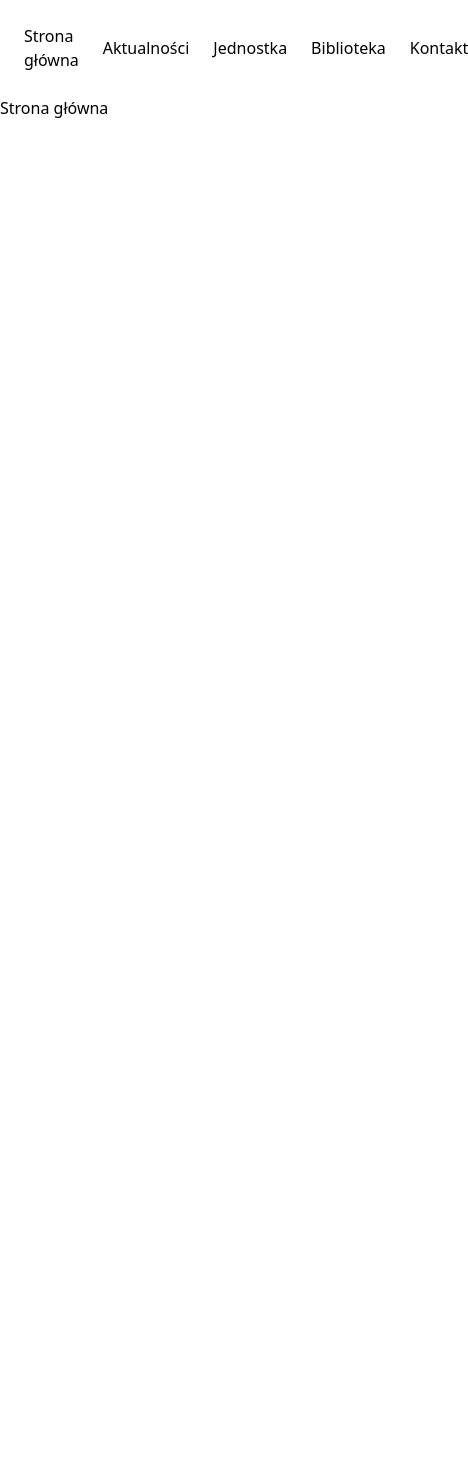
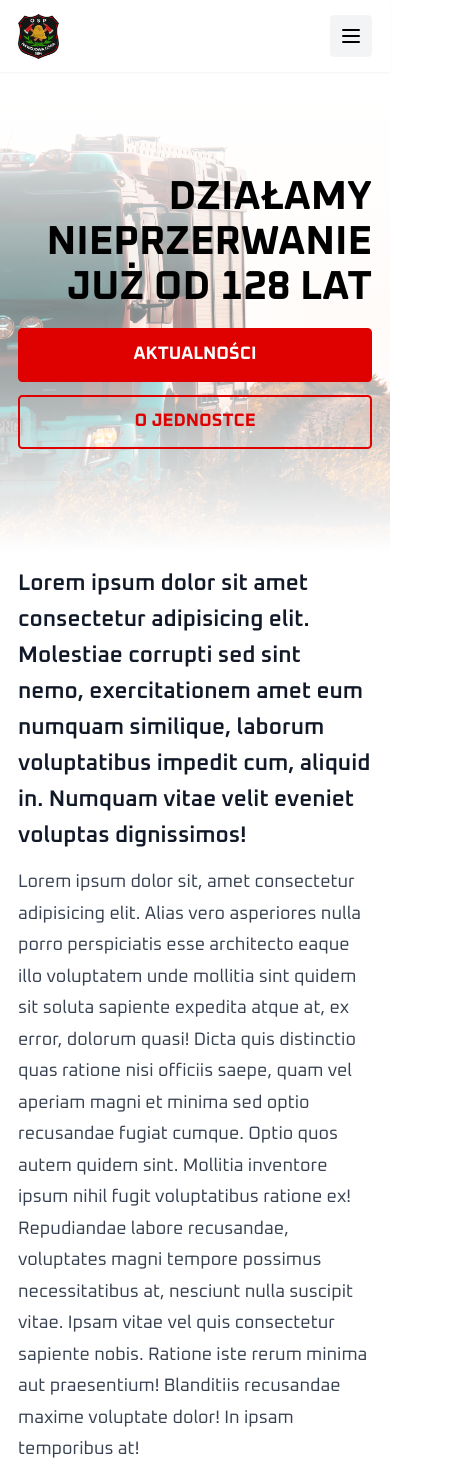
Before and after one commit to kgrela/ospnawojowagora, a Next.js app: page / in a window 390 px wide. Shown: the whole page, 468 px wide, since content can reach past the window. Before the commit the page ends 844 px from the top, so only its background shows below. Built offline with nearby package versions, Linux system fonts and the light colour scheme.

Commit message:
Implementing navbar

```diff
--- a/next.config.js
+++ b/next.config.js
@@ -9,14 +9,15 @@ const withMDX = mdx({
 });
 
 /** @type {import('next').NextConfig} */
-const nextConfig = {
+const config = {
   reactStrictMode: true,
   swcMinify: true,
-  basePath: process.env.NEXT_PUBLIC_PATH,
   pageExtensions: ['ts', 'tsx', 'md', 'mdx'],
-  publicRuntimeConfig: {
-    basePath: process.env.NEXT_PUBLIC_PATH,
-  },
 };
 
-module.exports = withMDX(nextConfig);
+if (process.env.NODE_ENV === 'production') {
+  config.basePath = process.env.NEXT_PUBLIC_PATH;
+  config.publicRuntimeConfig.basePath = process.env.NEXT_PUBLIC_PATH;
+}
+
+module.exports = withMDX(config);
--- a/src/common/constants.ts
+++ /dev/null
@@ -1 +0,0 @@
-export const BASE_PATH = process.env.NEXT_PUBLIC_PATH;
--- a/src/common/urls.ts
+++ /dev/null
@@ -1,3 +0,0 @@
-import { BASE_PATH } from './constants';
-
-export const getAssetUrl = (...paths: string[]) => [BASE_PATH, ...paths].join('');
--- /dev/null
+++ b/src/components/Hero.tsx
@@ -0,0 +1,31 @@
+import { getDateDifference } from 'lib/date';
+import Link from 'next/link';
+
+const Hero = () => {
+  const years = getDateDifference('1894-01-01');
+
+  return (
+    <header className="relative">
+      <div className="absolute w-full h-full inset-0 z-0">
+        <div className="w-full h-full absolute object-cover bg-gradient-to-b from-white via-white/50 to-white z-10"></div>
+        <img src="woz.jpg" alt="Wóz strażacki OSP Nawojowa Góra" className="w-full h-full absolute object-cover z-0 object-top" />
+      </div>
+      <div className="container min-h-[480px] flex flex-col justify-center items-end gap-4">
+        <h1 className="text-4xl text-right font-bold uppercase">
+          Działamy <br /> nieprzerwanie <br /> już od {years} lat
+        </h1>
+
+        <div className="w-full grid grid-flow-row sm:grid-flow-col gap-3 sm:w-max">
+          <Link className="w-full px-3 py-2 rounded font-bold border-2 border-primary bg-primary text-center uppercase text-white" href="/blog">
+            Aktualności
+          </Link>
+          <Link className="w-full px-3 py-2 rounded font-bold  border-2 border-primary text-center uppercase text-primary" href="/historia">
+            O Jednostce
+          </Link>
+        </div>
+      </div>
+    </header>
+  );
+};
+
+export default Hero;
--- a/src/components/Navbar.tsx
+++ b/src/components/Navbar.tsx
@@ -1,28 +1,119 @@
 import Link from 'next/link';
+import classNames from 'classnames';
+import { IconMenu2, IconX, IconChevronDown } from '@tabler/icons';
+import { Disclosure, Popover, Transition } from '@headlessui/react';
+import { Fragment } from 'react';
+
+import { useDisclosure } from 'hooks/disclosure';
+import { useRouterEvent } from 'hooks/routerEvent';
 
 const Navbar = () => {
+  const { isOpen, onToggle, onClose } = useDisclosure();
+
+  useRouterEvent('routeChangeComplete', onClose);
+
   return (
-    <nav>
+    <nav className="sticky w-full top-0 z-50 black bg-white shadow-sm">
       <div className="container flex justify-between items-center">
         <Link href="/">
-          <img src="logo.png" alt="OSP Nawojowa Góra" className="w-10 h-10" />
+          <img src="logo.png" alt="OSP Nawojowa Góra" className="w-9 h-10" />
         </Link>
 
-        <div className="flex items-center gap-6">
-          <Link href="/">Strona główna</Link>
-          <Link href="/blog">Aktualności</Link>
-          <div className="peer relative">
-            <span className="peer" tabIndex={0}>
-              Jednostka
-            </span>
-            <div className="hidden  focus-visible:grid peer-focus-visible:grid grid-flow-row absolute top-full mt-4">
-              <Link href="/jednostka/historia">Historia</Link>
-            </div>
+        <div className="hidden lg:grid grid-flow-col gap-6">
+          <Link className="p-1" href="/">
+            Strona główna
+          </Link>
+          <Link className="p-1" href="/blog">
+            Aktualności
+          </Link>
+          <Popover as="div" className="relative">
+            <Popover.Button className="p-1 text-left flex justify-between items-center gap-4">
+              <span>Jednostka</span>
+              <IconChevronDown className="ui-open:rotate-180 ui-open:transform text-primary" />
+            </Popover.Button>
+            <Transition
+              as={Fragment}
+              enter="transition-opacity duration-75"
+              enterFrom="opacity-0"
+              enterTo="opacity-100"
+              leave="transition-opacity duration-150"
+              leaveFrom="opacity-100"
+              leaveTo="opacity-0"
+            >
+              <Popover.Panel className="absolute top-full w-max pt-4">
+                {({ close }) => (
+                  <>
+                    <div className="grid gap-4 grid-flow-row bg-white shadow rounded">
+                      <Link onClick={close} className="px-3 py-1 flex items-center" href="/historia">
+                        Historia
+                      </Link>
+                      <Link onClick={close} className="px-3 py-1 flex items-center" href="/czlonkowie">
+                        Członkowie
+                      </Link>
+                      <Link onClick={close} className="px-3 py-1 flex items-center" href="/zarzad">
+                        Zarząd
+                      </Link>
+                      <Link onClick={close} className="px-3 py-1 flex items-center" href="/mlodziezowa-druzyna-pozarnicza">
+                        Młodzieżowa drużyna pożarnicza
+                      </Link>
+                      <Link onClick={close} className="px-3 py-1 flex items-center" href="/wyposazenie">
+                        Wyposażenie
+                      </Link>
+                      <Link onClick={close} className="px-3 py-1 flex items-center" href="/sztandar">
+                        Sztandar
+                      </Link>
+                    </div>
+                  </>
+                )}
+              </Popover.Panel>
+            </Transition>
+          </Popover>
+          <Link className="p-1" href="/biblioteka">
+            Biblioteka
+          </Link>
+          <Link className="p-1" href="/kontakt">
+            Kontakt
+          </Link>
+        </div>
+
+        <button onClick={onToggle} className="p-2 rounded bg-gray-100 relative z-50 lg:hidden">
+          <span>{isOpen ? <IconX /> : <IconMenu2 />}</span>
+        </button>
+      </div>
+
+      <Transition
+        show={isOpen}
+        as={Fragment}
+        enter="transition-opacity duration-75"
+        enterFrom="opacity-0"
+        enterTo="opacity-100"
+        leave="transition-opacity duration-150"
+        leaveFrom="opacity-100"
+        leaveTo="opacity-0"
+      >
+        <div className="fixed inset-0 bg-white top-16 z-40 lg:hidden">
+          <div className="container relative grid grid-flow-row gap-4 overflow-y-auto">
+            <Link href="/">Strona główna</Link>
+            <Link href="/blog">Aktualności</Link>
+            <Disclosure as="div" className="relative grid grid-flow-row gap-4">
+              <Disclosure.Button className="text-left flex justify-between items-center">
+                <span>Jednostka</span>
+                <IconChevronDown className="ui-open:rotate-180 ui-open:transform text-primary" />
+              </Disclosure.Button>
+              <Disclosure.Panel as="div" className="pl-4 gap-4 grid-flow-row grid">
+                <Link href="/historia">Historia</Link>
+                <Link href="/czlonkowie">Członkowie</Link>
+                <Link href="/zarzad">Zarząd</Link>
+                <Link href="/mlodziezowa-druzyna-pozarnicza">Młodzieżowa drużyna pożarnicza</Link>
+                <Link href="/wyposazenie">Wyposażenie</Link>
+                <Link href="/sztandar">Sztandar</Link>
+              </Disclosure.Panel>
+            </Disclosure>
+            <Link href="/biblioteka">Biblioteka</Link>
+            <Link href="/kontakt">Kontakt</Link>
           </div>
-          <Link href="/biblioteka">Biblioteka</Link>
-          <Link href="/kontakt">Kontakt</Link>
         </div>
-      </div>
+      </Transition>
     </nav>
   );
 };
--- a/src/pages/_app.tsx
+++ b/src/pages/_app.tsx
@@ -1,16 +1,11 @@
 import { AppProps } from 'next/app';
-import Head from 'next/head';
 
 import 'styles/globals.css';
 import Layout from 'components/Layout';
-import { BASE_PATH } from 'common/constants';
 
 function App({ Component, pageProps }: AppProps) {
   return (
     <Layout>
-      <Head>
-        <base href={BASE_PATH + '/'} />
-      </Head>
       <Component {...pageProps} />
     </Layout>
   );
--- a/src/pages/_document.tsx
+++ b/src/pages/_document.tsx
@@ -2,9 +2,16 @@ import { Head, Html, Main, NextScript } from 'next/document';
 
 const Document = () => {
   return (
-    <Html>
+    <Html className="overflow-y-auto">
       <Head>
         <link rel="shortcut icon" href="/logo.png" type="image/x-icon" />
+        <link rel="preconnect" href="https://fonts.googleapis.com" />
+        <link rel="preconnect" href="https://fonts.gstatic.com" crossOrigin="true" />
+        <link
+          href="https://fonts.googleapis.com/css2?family=Inter:wght@100;200;300;400;500;600;700;800;900&family=Oxanium:wght@200;300;400;500;600;700;800&display=swap"
+          rel="stylesheet"
+        />
+        <meta name="theme-color" />
       </Head>
       <body>
         <Main />
--- a/src/pages/index.tsx
+++ b/src/pages/index.tsx
@@ -1,7 +1,23 @@
+import Hero from 'components/Hero';
+
 const IndexPage = () => {
   return (
     <>
-      <h1>Strona główna</h1>
+      <Hero />
+      <div className="container prose">
+        <h3>
+          Lorem ipsum dolor sit amet consectetur adipisicing elit. Molestiae corrupti sed sint nemo, exercitationem amet eum numquam similique,
+          laborum voluptatibus impedit cum, aliquid in. Numquam vitae velit eveniet voluptas dignissimos!
+        </h3>
+        <p>
+          Lorem ipsum dolor sit, amet consectetur adipisicing elit. Alias vero asperiores nulla porro perspiciatis esse architecto eaque illo
+          voluptatem unde mollitia sint quidem sit soluta sapiente expedita atque at, ex error, dolorum quasi! Dicta quis distinctio quas ratione nisi
+          officiis saepe, quam vel aperiam magni et minima sed optio recusandae fugiat cumque. Optio quos autem quidem sint. Mollitia inventore ipsum
+          nihil fugit voluptatibus ratione ex! Repudiandae labore recusandae, voluptates magni tempore possimus necessitatibus at, nesciunt nulla
+          suscipit vitae. Ipsam vitae vel quis consectetur sapiente nobis. Ratione iste rerum minima aut praesentium! Blanditiis recusandae maxime
+          voluptate dolor! In ipsam temporibus at!
+        </p>
+      </div>
     </>
   );
 };
--- a/src/styles/globals.css
+++ b/src/styles/globals.css
@@ -9,12 +9,12 @@
   }
 
   html {
-    @apply md:text-lg;
+    @apply text-lg;
   }
 }
 
 @layer components {
   .container {
-    @apply mx-auto w-full max-w-screen-xl p-6 lg:p-12 relative;
+    @apply mx-auto w-full max-w-screen-lg py-3 lg:py-6 px-4 lg:px-8 relative;
   }
 }
--- a/tailwind.config.js
+++ b/tailwind.config.js
@@ -6,19 +6,12 @@ module.exports = {
   theme: {
     extend: {
       colors: {
-        primary: colors.red,
+        primary: '#DF0000',
+      },
+      fontFamily: {
+        sans: ['Oxanium'],
       },
     },
   },
-  // plugins: [require('daisyui')],
-  // daisyui: {
-  //   styled: true,
-  //   themes: true,
-  //   base: true,
-  //   utils: true,
-  //   logs: true,
-  //   rtl: false,
-  //   prefix: '',
-  //   darkTheme: 'light',
-  // },
+  plugins: [require('@tailwindcss/typography'), require('@headlessui/tailwindcss')({ prefix: 'ui' })],
 };
```
Also changed, not shown: package.json (+6 -2 lines), 2 other files (tests, documents, lock files or other folders).
